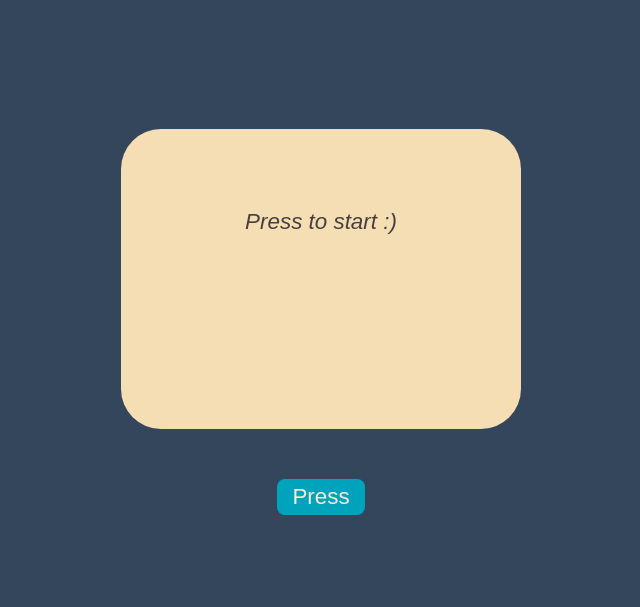
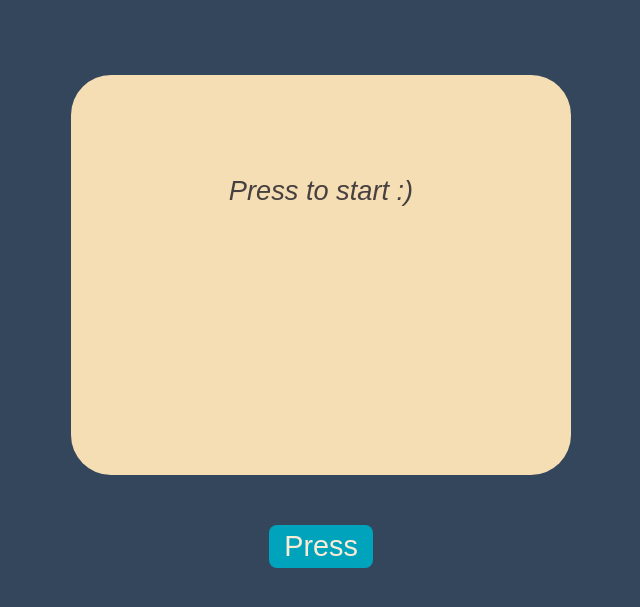
Before and after one commit to hayknurijanyan/random-quote, a plain HTML site: page index.html in a window 1280 px wide. Shown: the part 127-734 px from the top of the page, without its empty margins (319-959 px from the left). Drawn offline with Linux system fonts and the light colour scheme.

Commit message:
Update style.css

```diff
--- a/style.css
+++ b/style.css
@@ -19,8 +19,8 @@ html, body {
 }
 
 #section1{
-    width: 400px;
-    height: 300px;
+    width: 500px;
+    height: 400px;
     display: flex;
     flex-direction: column;
     align-items: center;
@@ -33,12 +33,12 @@ html, body {
 #quote{
     display: flex;
     flex-direction: column;
-    margin-top: 60px;
+    margin-top: 80px;
     margin-bottom: 40px;
     margin-left: 20px;
     margin-right: 20px;
     color: #464040;
-    font-size: 1.4rem;
+    font-size: 1.7rem;
     font-style: italic;
 
 }
@@ -49,14 +49,14 @@ html, body {
     margin-top: 10px;
     margin-bottom: 10px;
     color: #464543;
-    font-size: 1rem;
+    font-size: 1.3rem;
 
 
 }
 
 #button {
     margin-top: 50px;
-    font-size: 1.4rem;
+    font-size: 1.8rem;
     background-color: #00A3BC;
     color: antiquewhite;
     outline: none;
```
